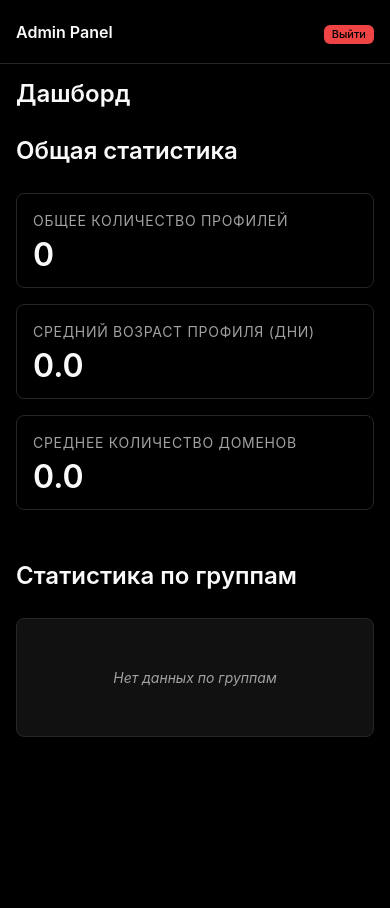
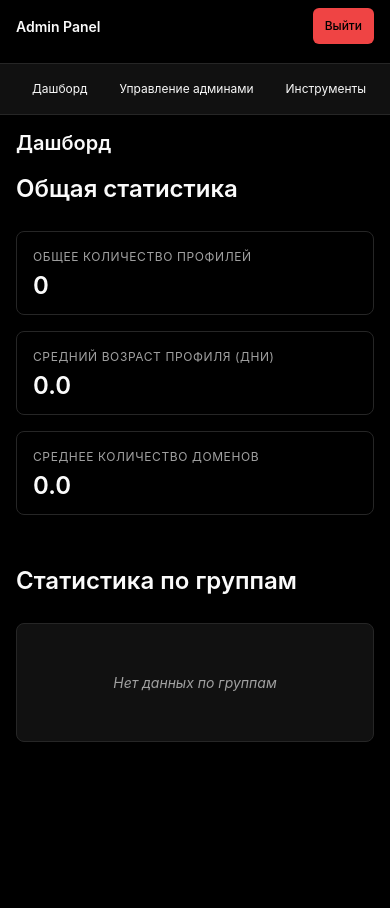
Before and after one commit to mr-akkerman/bot-ferma-admin, a Flask app: page /dashboard in a window 390 px wide. Before the commit the page ends 737 px from the top, so only its background shows below. Run offline with Flask 3, Linux system fonts and the light colour scheme; the visitor is signed in with stand-in values (Sample User, id 1).

Commit message:
Enhance responsive design in CSS and tests. Add comprehensive media queries for various screen sizes and improve adaptive elements in styles. Update test cases to validate new breakpoints and responsive features.

```diff
--- a/static/css/style.css
+++ b/static/css/style.css
@@ -532,37 +532,135 @@ header nav h1 {
    АДАПТИВНОСТЬ
 ======================================== */
 
-@media (max-width: 1024px) {
+/* Очень широкие экраны (1920px+) */
+@media (min-width: 1920px) {
+  .container {
+    max-width: 1920px;
+    margin: 0 auto;
+  }
+
   .main-content {
-    margin-left: 0;
-    padding: var(--spacing-3);
+    max-width: 1400px;
+    margin-left: 280px;
+    padding: var(--spacing-6);
   }
 
   .sidebar {
-    transform: translateX(-100%);
-    transition: transform 0.2s ease;
-  }
-
-  .sidebar.open {
-    transform: translateX(0);
+    width: 280px;
   }
 
   .stats-cards {
-    grid-template-columns: 1fr;
+    grid-template-columns: repeat(4, 1fr);
+    gap: var(--spacing-4);
+  }
+
+  .stat-card {
+    padding: var(--spacing-4);
+  }
+
+  .stat-value {
+    font-size: 40px;
   }
 }
 
+/* Стандартные широкие экраны (1200px - 1919px) */
+@media (min-width: 1200px) and (max-width: 1919px) {
+  .main-content {
+    max-width: 1200px;
+    padding: var(--spacing-4);
+  }
+
+  .stats-cards {
+    grid-template-columns: repeat(3, 1fr);
+  }
+}
+
+/* Средние экраны и планшеты (769px - 1199px) */
+@media (min-width: 769px) and (max-width: 1199px) {
+  .main-content {
+    margin-left: 256px;
+    padding: var(--spacing-3);
+    max-width: none;
+  }
+
+  .stats-cards {
+    grid-template-columns: repeat(2, 1fr);
+    gap: var(--spacing-3);
+  }
+
+  .groups-table,
+  .admins-table {
+    font-size: 14px;
+  }
+
+  .admin-form {
+    padding: var(--spacing-3);
+  }
+}
+
+/* Планшеты и маленькие ноутбуки (481px - 768px) */
 @media (max-width: 768px) {
+  /* Header для мобильных */
   header {
     padding: var(--spacing-2);
+    position: relative;
+    height: auto;
+    min-height: 64px;
+  }
+
+  header nav {
+    flex-direction: row;
+    justify-content: space-between;
+    align-items: center;
   }
 
   header nav h1 {
     font-size: 16px;
   }
 
+  /* Убираем фиксированное позиционирование sidebar */
+  .container {
+    display: block;
+    padding-top: 0;
+  }
+
+  .sidebar {
+    position: relative;
+    width: 100%;
+    top: 0;
+    left: 0;
+    border-right: none;
+    border-bottom: 1px solid var(--color-2);
+    padding: var(--spacing-2) 0;
+  }
+
+  .sidebar-nav {
+    display: flex;
+    overflow-x: auto;
+    -webkit-overflow-scrolling: touch;
+  }
+
+  .sidebar-nav ul {
+    display: flex;
+    flex-direction: row;
+    min-width: max-content;
+    padding: 0 var(--spacing-2);
+  }
+
+  .sidebar-nav li {
+    flex-shrink: 0;
+  }
+
+  .sidebar-nav a {
+    margin: 0 var(--spacing-1);
+    padding: var(--spacing-1) var(--spacing-2);
+    white-space: nowrap;
+  }
+
+  /* Main content */
   .main-content {
-    padding: var(--spacing-2);
+    margin-left: 0;
+    padding: var(--spacing-3);
   }
 
   .main-content h1 {
@@ -570,13 +668,28 @@ header nav h1 {
     margin-bottom: var(--spacing-3);
   }
 
-  .admin-form {
+  /* Карточки статистики */
+  .stats-cards {
+    grid-template-columns: 1fr;
+    gap: var(--spacing-2);
+  }
+
+  .stat-card {
     padding: var(--spacing-2);
   }
 
+  .stat-value {
+    font-size: 28px;
+  }
+
+  /* Таблицы */
   .groups-table,
   .admins-table {
     font-size: 12px;
+    display: block;
+    overflow-x: auto;
+    white-space: nowrap;
+    -webkit-overflow-scrolling: touch;
   }
 
   .groups-table th,
@@ -584,38 +697,215 @@ header nav h1 {
   .admins-table th,
   .admins-table td {
     padding: var(--spacing-1);
+    min-width: 100px;
+  }
+
+  /* Формы */
+  .admin-form {
+    padding: var(--spacing-2);
+    margin-bottom: var(--spacing-3);
+  }
+
+  .form-group input[type="text"],
+  .form-group input[type="password"] {
+    font-size: 16px; /* Предотвращает зум на iOS */
+  }
+
+  /* Кнопки */
+  .btn {
+    padding: 12px var(--spacing-2);
+    font-size: 14px;
+    min-height: 44px; /* Для удобства касания */
+  }
+
+  .btn-small {
+    padding: 8px 12px;
+    font-size: 12px;
+    min-height: 36px;
+  }
+
+  /* Логин */
+  .login-container {
+    padding: var(--spacing-4);
+    margin: var(--spacing-2);
+    max-width: none;
+  }
+}
+
+/* Мобильные телефоны (до 480px) */
+@media (max-width: 480px) {
+  /* Header еще более компактный */
+  header {
+    padding: var(--spacing-1) var(--spacing-2);
+  }
+
+  header nav h1 {
+    font-size: 14px;
+  }
+
+  /* Sidebar еще более компактный */
+  .sidebar {
+    padding: var(--spacing-1) 0;
+  }
+
+  .sidebar-nav a {
+    padding: var(--spacing-1);
+    font-size: 12px;
+  }
+
+  /* Main content */
+  .main-content {
+    padding: var(--spacing-2);
+  }
+
+  .main-content h1 {
+    font-size: 20px;
+    margin-bottom: var(--spacing-2);
+  }
+
+  /* Карточки статистики */
+  .stat-card {
+    padding: var(--spacing-2);
+  }
+
+  .stat-card h3 {
+    font-size: 12px;
+  }
+
+  .stat-value {
+    font-size: 24px;
+  }
+
+  /* Таблицы */
+  .groups-table,
+  .admins-table {
+    font-size: 11px;
+  }
+
+  .groups-table th,
+  .groups-table td,
+  .admins-table th,
+  .admins-table td {
+    padding: 6px;
+    min-width: 80px;
+  }
+
+  /* Действия в таблице */
+  .table-actions {
+    flex-direction: column;
+    gap: 4px;
+    align-items: stretch;
+  }
+
+  .table-actions .btn {
+    width: 100%;
+    font-size: 11px;
+    padding: 6px;
+    min-height: 32px;
+  }
+
+  /* Формы */
+  .admin-form {
+    padding: var(--spacing-2);
+  }
+
+  .admin-form h3 {
+    font-size: 16px;
+  }
+
+  .form-group label {
+    font-size: 12px;
+  }
+
+  /* Логин */
+  .login-container {
+    padding: var(--spacing-3);
+    margin: var(--spacing-1);
+  }
+
+  .login-container h2 {
+    font-size: 18px;
+  }
+
+  /* Утилиты для мобильных */
+  .mobile-hide {
+    display: none;
+  }
+
+  .mobile-full-width {
+    width: 100%;
+  }
+}
+
+/* Очень маленькие экраны (до 320px) */
+@media (max-width: 320px) {
+  .main-content {
+    padding: var(--spacing-1);
+  }
+
+  .stat-card {
+    padding: var(--spacing-1);
+  }
+
+  .stat-value {
+    font-size: 20px;
+  }
+
+  .admin-form {
+    padding: var(--spacing-1);
   }
 
   .login-container {
-    padding: var(--spacing-4);
-    margin: var(--spacing-2);
+    padding: var(--spacing-2);
+    margin: var(--spacing-1);
+  }
+}
+
+/* Ландшафтная ориентация на мобильных */
+@media (max-width: 768px) and (orientation: landscape) {
+  .sidebar-nav ul {
+    flex-direction: row;
   }
 
   .stats-cards {
-    gap: var(--spacing-2);
+    grid-template-columns: repeat(2, 1fr);
   }
 
-  .stat-card {
+  .main-content {
     padding: var(--spacing-2);
   }
 }
 
-@media (max-width: 480px) {
-  .table-actions {
-    flex-direction: column;
-    gap: 4px;
+/* Улучшения для touch устройств */
+@media (hover: none) and (pointer: coarse) {
+  .btn {
+    min-height: 44px;
+    padding: 12px var(--spacing-2);
   }
 
-  .btn-small {
-    padding: 4px 8px;
-    font-size: 11px;
+  .sidebar-nav a {
+    min-height: 44px;
+    display: flex;
+    align-items: center;
   }
 
-  .groups-table,
-  .admins-table {
-    display: block;
-    overflow-x: auto;
-    white-space: nowrap;
+  /* Убираем hover эффекты на touch устройствах */
+  .sidebar-nav a:hover,
+  .groups-table tbody tr:hover,
+  .admins-table tbody tr:hover,
+  .stat-card:hover,
+  .admin-form:hover {
+    background-color: inherit;
+    box-shadow: inherit;
+  }
+
+  /* Добавляем active состояния для touch */
+  .btn:active {
+    opacity: 0.8;
+  }
+
+  .sidebar-nav a:active {
+    background-color: var(--color-1);
   }
 }
 
```
Also changed, not shown: test_vercel_styles.py (+31 -5 lines).
